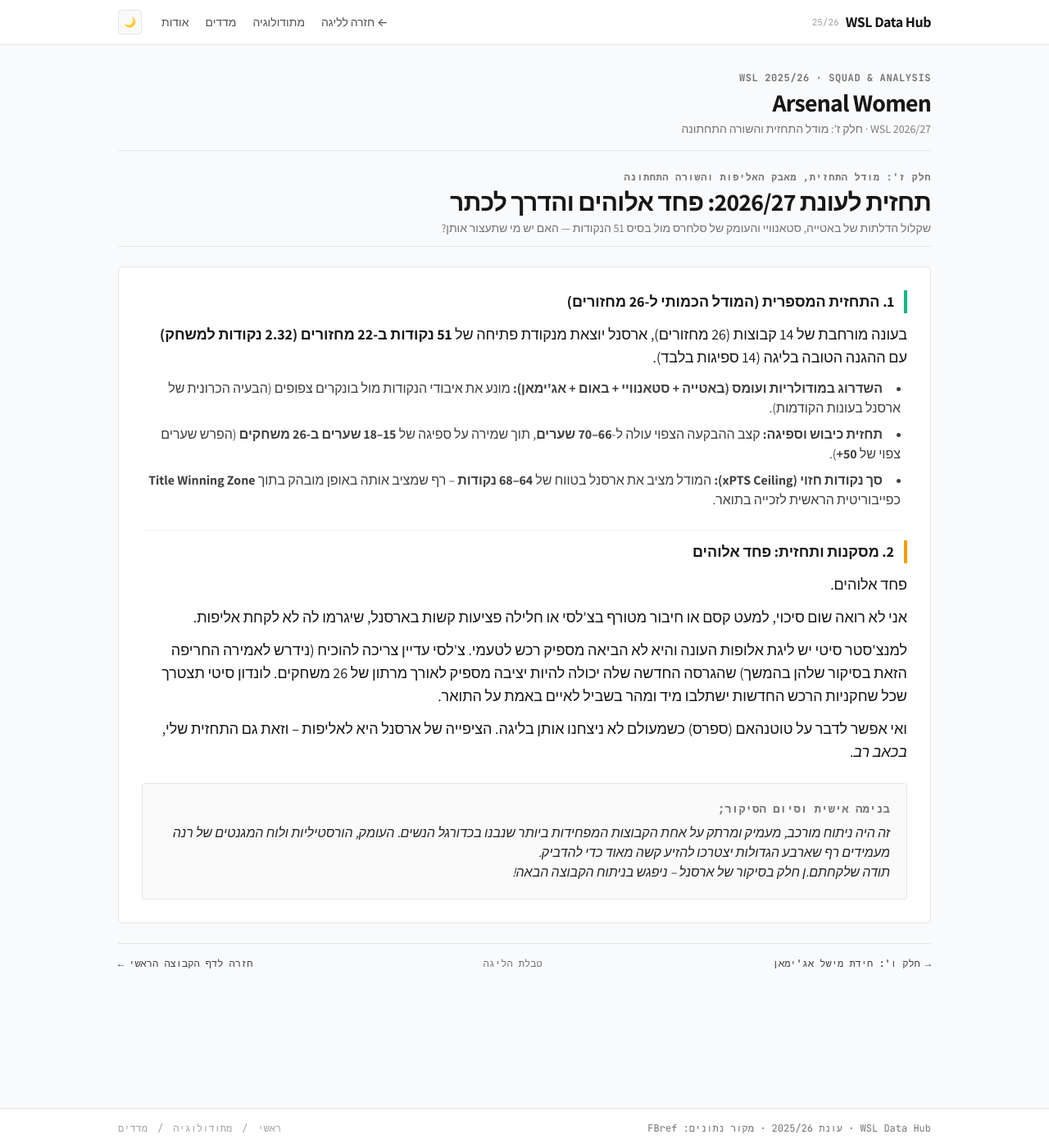
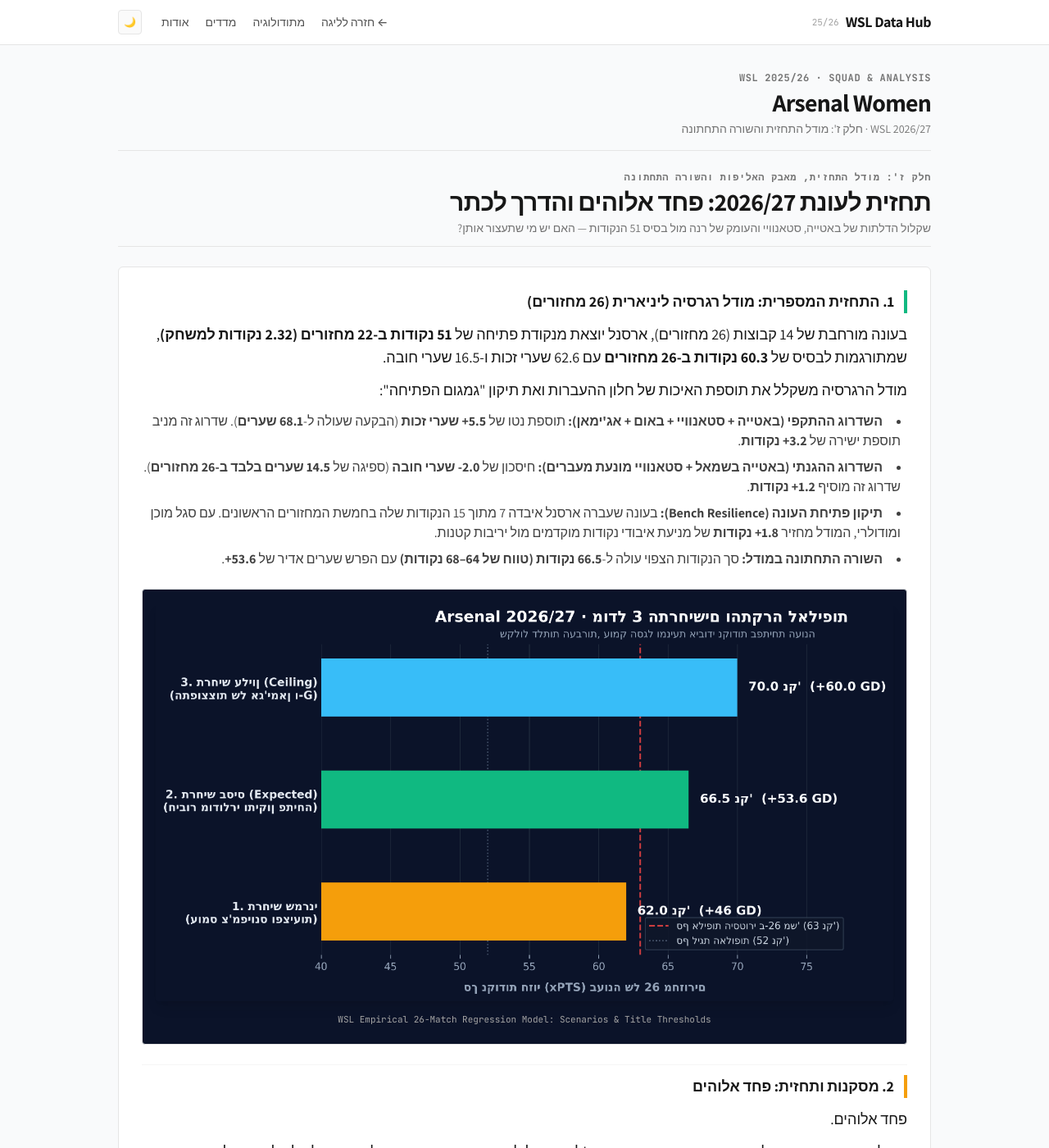
Before and after one commit to davidkorenblit/wsl-data-hub, a Jekyll site: the page built from teams/arsenal/projections.md, in a window 1280 px wide and 1400 px high. Shown: the whole window at 82% size. Built offline with Jekyll 4.4.1, drawn with Linux system fonts in a browser that asks for light colours; nearby versions of some CDN libraries.

Commit message:
Publish Arsenal Scenarios Matrix Chart, linear regression model in Part 7, and hide sidebar across Parts 5, 6, 7

```diff
--- a/teams/arsenal/projections.md
+++ b/teams/arsenal/projections.md
@@ -23,34 +23,54 @@
       תחזית לעונת 2026/27: פחד אלוהים והדרך לכתר
     </h1>
     <p class="text-xs sm:text-sm text-neutral-500 dark:text-neutral-400 font-sans">
-      שקלול הדלתות של באטייה, סטאנוויי והעומק של סלחרס מול בסיס 51 הנקודות — האם יש מי שתעצור אותן?
+      שקלול הדלתות של באטייה, סטאנוויי והעומק של רנה מול בסיס 51 הנקודות — האם יש מי שתעצור אותן?
     </p>
   </div>
 
   <!-- Main Narrative Section: Qualitative & Quantitative Projections -->
   <article class="rounded-md border border-neutral-200 dark:border-neutral-800 bg-white dark:bg-[#121215] p-5 sm:p-7 space-y-6 text-neutral-900 dark:text-neutral-100 text-base sm:text-lg leading-relaxed">
 
-    <!-- Part 1: Quantitative Projection Model (26 Games) -->
+    <!-- Part 1: Quantitative Linear Regression Model (26 Games) -->
     <div class="space-y-3">
       <h3 class="text-lg font-bold text-neutral-900 dark:text-white border-r-4 border-emerald-500 pr-3">
-        1. התחזית המספרית (המודל הכמותי ל-26 מחזורים)
+        1. התחזית המספרית: מודל רגרסיה ליניארית (26 מחזורים)
       </h3>
 
       <p>
-        בעונה מורחבת של 14 קבוצות (26 מחזורים), ארסנל יוצאת מנקודת פתיחה של <strong>51 נקודות ב-22 מחזורים (2.32 נקודות למשחק)</strong> עם ההגנה הטובה בליגה (14 ספיגות בלבד).
+        בעונה מורחבת של 14 קבוצות (26 מחזורים), ארסנל יוצאת מנקודת פתיחה של <strong>51 נקודות ב-22 מחזורים (2.32 נקודות למשחק)</strong>, שמתורגמות לבסיס של <strong>60.3 נקודות ב-26 מחזורים</strong> עם 62.6 שערי זכות ו-16.5 שערי חובה.
+      </p>
+
+      <p>
+        מודל הרגרסיה משקלל את תוספת האיכות של חלון ההעברות ואת תיקון "גמגום הפתיחה":
       </p>
 
       <ul class="list-disc list-inside space-y-2 text-sm sm:text-base text-neutral-700 dark:text-neutral-300 pr-2">
         <li>
-          <strong>השדרוג במודולריות ועומס (באטייה + סטאנוויי + באום + אג'ימאן):</strong> מונע את איבודי הנקודות מול בונקרים צפופים (הבעיה הכרונית של ארסנל בעונות הקודמות).
+          <strong>השדרוג ההתקפי (באטייה + סטאנוויי + באום + אג'ימאן):</strong> תוספת נטו של <strong>5.5+ שערי זכות</strong> (הבקעה שעולה ל-<strong>68.1 שערים</strong>). שדרוג זה מניב תוספת ישירה של <strong>3.2+ נקודות</strong>.
         </li>
         <li>
-          <strong>תחזית כיבוש וספיגה:</strong> קצב ההבקעה הצפוי עולה ל-<strong>66–70 שערים</strong>, תוך שמירה על ספיגה של <strong>15–18 שערים ב-26 משחקים</strong> (הפרש שערים צפוי של <strong>50+</strong>).
+          <strong>השדרוג ההגנתי (באטייה בשמאל + סטאנוויי מונעת מעברים):</strong> חיסכון של <strong>2.0- שערי חובה</strong> (ספיגה של <strong>14.5 שערים בלבד ב-26 מחזורים</strong>). שדרוג זה מוסיף <strong>1.2+ נקודות</strong>.
         </li>
         <li>
-          <strong>סך נקודות חזוי (xPTS Ceiling):</strong> המודל מציב את ארסנל בטווח של <strong>64–68 נקודות</strong> – רף שמציב אותה באופן מובהק בתוך <strong>Title Winning Zone</strong> כפייבוריטית הראשית לזכייה בתואר.
+          <strong>תיקון פתיחת העונה (Bench Resilience):</strong> בעונה שעברה ארסנל איבדה 7 מתוך 15 הנקודות שלה בחמשת המחזורים הראשונים. עם סגל מוכן ומודולרי, המודל מחזיר <strong>1.8+ נקודות</strong> של מניעת איבודי נקודות מוקדמים מול יריבות קטנות.
+        </li>
+        <li>
+          <strong>השורה התחתונה במודל:</strong> סך הנקודות הצפוי עולה ל-<strong>66.5 נקודות (טווח של 64–68 נקודות)</strong> עם הפרש שערים אדיר של <strong>53.6+</strong>.
         </li>
       </ul>
+    </div>
+
+    <!-- Scenarios Matrix Graphic -->
+    <div class="rounded border border-neutral-200 dark:border-neutral-800 overflow-hidden bg-[#0b1329] p-2 sm:p-4 my-4">
+      <img
+        src="{{ '/assets/images/evaluations/arsenal_scenarios_matrix.png' | relative_url }}"
+        alt="Arsenal 2026/27 3-Scenarios Title Forecast Matrix"
+        class="w-full h-auto rounded shadow-lg"
+        loading="lazy"
+      />
+      <div class="text-[11px] font-mono text-neutral-400 text-center mt-2" dir="ltr">
+        WSL Empirical 26-Match Regression Model: Scenarios & Title Thresholds
+      </div>
     </div>
 
     <!-- Part 2: Qualitative Conclusions (User Narrative) -->
```
Also changed, not shown: scripts/generate_arsenal_scenarios_chart.py (added, +66 -0 lines), teams/arsenal/transfers-analysis.md (+1 -1 lines), assets/images/evaluations/arsenal_scenarios_matrix.png (added).
